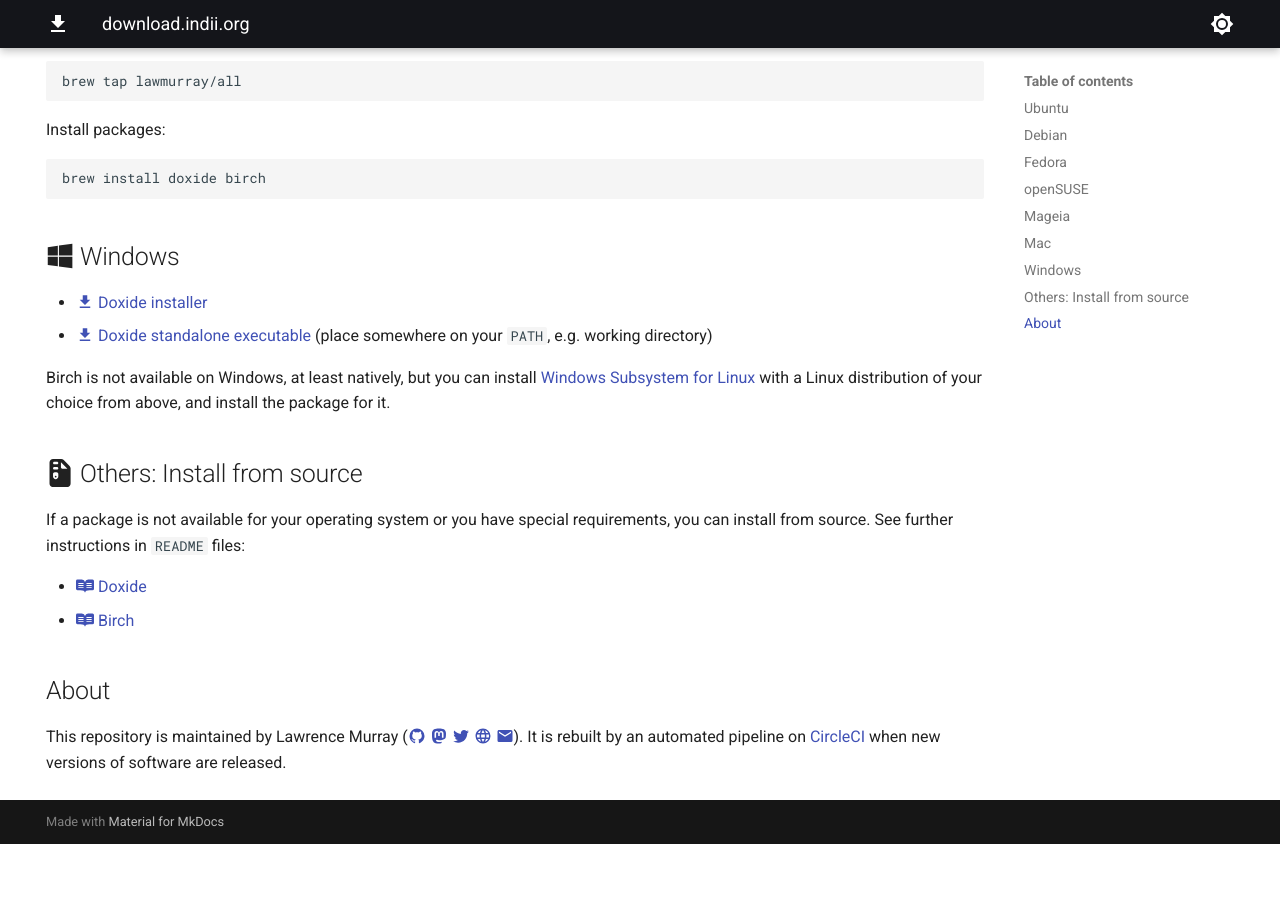
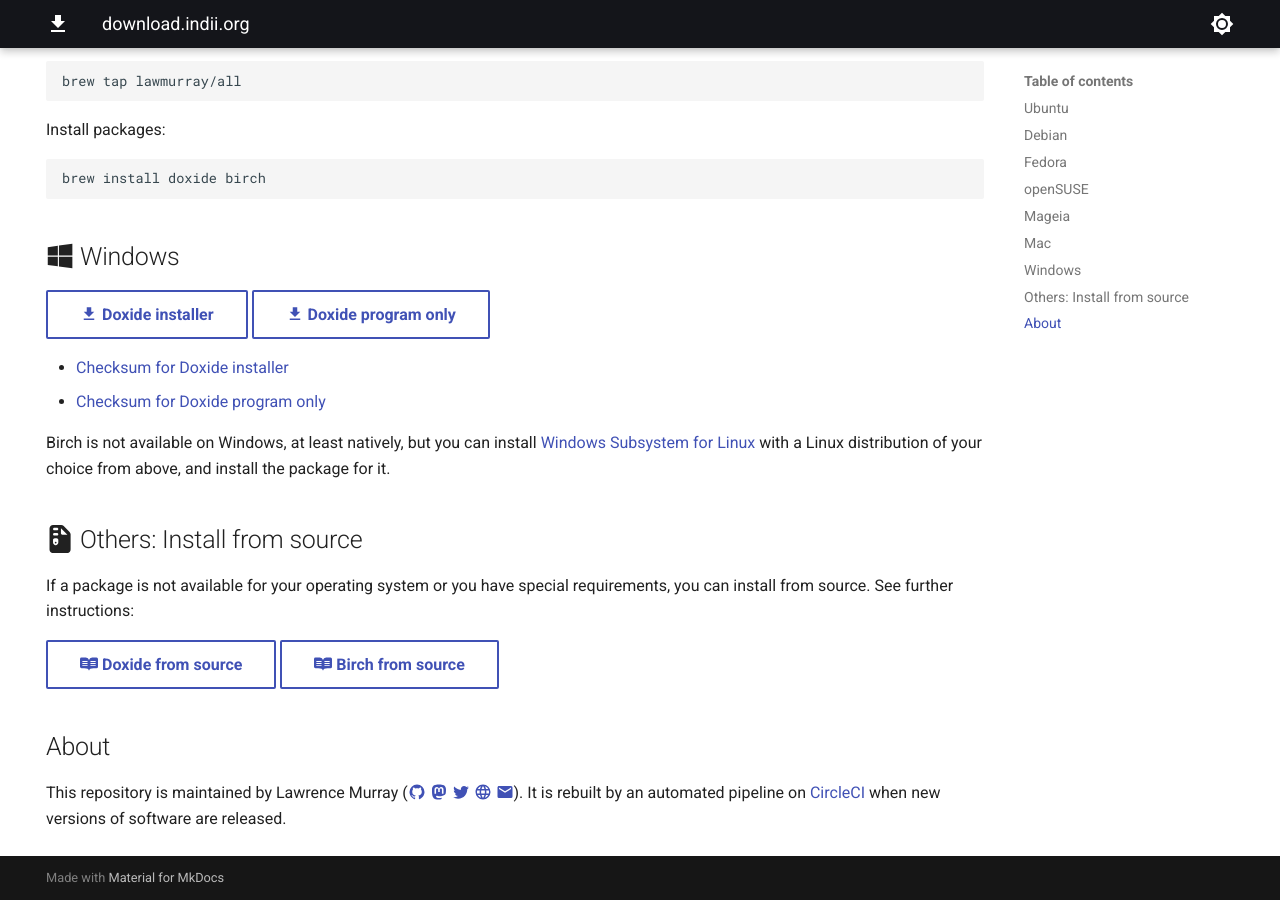
Before and after one commit to lawmurray/download.indii.org, an MkDocs documentation site: the page built from docs/index.md, in a window 1280 px wide and 900 px high, scrolled down 1379 px. Built offline with MkDocs 1.6.1 and Material for MkDocs 9.7.7, drawn with Linux system fonts in a browser that asks for light colours; before the commit the page ends 2223 px from its top, so only the background shows below that.

Commit message:
Added sha256 checksums for Windows downloads.

```diff
--- a/docs/index.md
+++ b/docs/index.md
@@ -169,17 +169,19 @@
 
 ## :fontawesome-brands-windows: Windows
 
-- [:material-download: Doxide installer](https://download.indii.org/win/doxide-installer.exe)
-- [:material-download: Doxide standalone executable](https://download.indii.org/win/doxide.exe) (place somewhere on your `PATH`, e.g. working directory)
+[:material-download: Doxide installer](https://download.indii.org/win/doxide-installer.exe){ .md-button } [:material-download: Doxide program only](https://download.indii.org/win/doxide.exe){ .md-button }
+
+- [Checksum for Doxide installer](https://download.indii.org/win/doxide-installer.exe.sha256)
+- [Checksum for Doxide program only](https://download.indii.org/win/doxide.exe.sha256)
 
 Birch is not available on Windows, at least natively, but you can install [Windows Subsystem for Linux](https://learn.microsoft.com/en-us/windows/wsl/install) with a Linux distribution of your choice from above, and install the package for it.
 
 ## :fontawesome-solid-file-zipper: Others: Install from source
 
-If a package is not available for your operating system or you have special requirements, you can install from source. See further instructions in `README` files:
+If a package is not available for your operating system or you have special requirements, you can install from source. See further instructions:
 
-- [:simple-readme: Doxide](https://github.com/lawmurray/doxide)
-- [:simple-readme: Birch](https://github.com/lawmurray/Birch)
+[:simple-readme: Doxide from source](https://github.com/lawmurray/doxide){ .md-button }
+[:simple-readme: Birch from source](https://github.com/lawmurray/Birch){ .md-button }
 
 ## About
 
```
Also changed, not shown: 1 other file.
